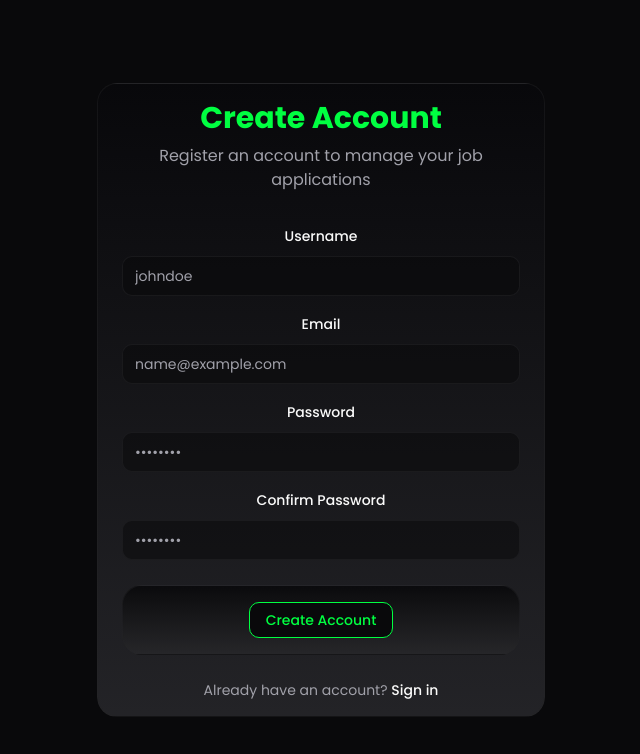
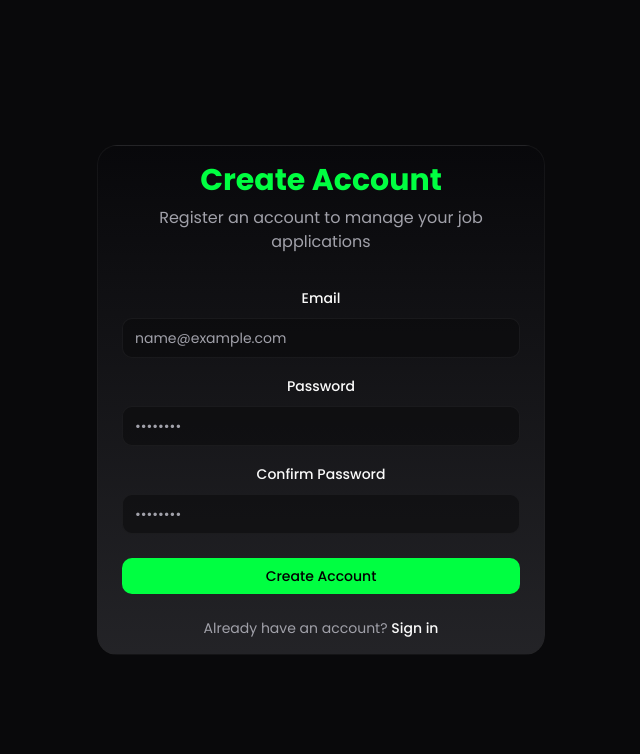
Before and after one commit to MQasim39/nexushunt, a React (Vite) app: page /signup in a window 1280 px wide. Shown: the top 754 px of the page, without its empty margins (319-959 px from the left). Built offline with nearby package versions, Linux system fonts and the light colour scheme.

Commit message:
Fix login bug and refine UI
Addresses a bug where valid login credentials were rejected after account creation.  Removes the username field from the signup form.  Improves the visual appearance of buttons.

```diff
--- a/src/components/ui/button.tsx
+++ b/src/components/ui/button.tsx
@@ -20,7 +20,7 @@ const buttonVariants = cva(
           "bg-secondary text-secondary-foreground hover:bg-secondary/80",
         ghost: "hover:bg-accent hover:text-accent-foreground",
         link: "text-primary underline-offset-4 hover:underline",
-        neon: "bg-background text-neon border border-neon hover:bg-neon/10 transition-colors",
+        neon: "bg-neon text-black hover:bg-neon/90 hover:text-black/90 transition-colors",
       },
       size: {
         default: "h-9 px-4 py-2",
@@ -48,13 +48,11 @@ const Button = React.forwardRef<HTMLButtonElement, ButtonProps>(
 
     if (variant === "neon" || variant === "default") {
       return (
-        <StarBorder as={asChild ? Slot : "button"} color="#00FF41" className={className}>
-          <Comp
-            className={cn(buttonVariants({ variant, size, className: "" }))}
-            ref={ref}
-            {...props}
-          />
-        </StarBorder>
+        <Comp
+          className={cn(buttonVariants({ variant, size, className }))}
+          ref={ref}
+          {...props}
+        />
       )
     }
 
--- a/src/contexts/AuthContext.tsx
+++ b/src/contexts/AuthContext.tsx
@@ -15,7 +15,7 @@ type AuthContextType = {
   session: Session | null;
   loading: boolean;
   login: (email: string, password: string, remember?: boolean) => Promise<void>;
-  signup: (email: string, username: string, password: string) => Promise<void>;
+  signup: (email: string, password: string) => Promise<void>; // Removed username parameter
   logout: () => Promise<void>;
   resetPassword: (email: string) => Promise<void>;
   updateProfile: (data: Partial<AuthUser>) => Promise<void>;
@@ -27,7 +27,7 @@ const AuthContext = createContext<AuthContextType | undefined>(undefined);
 export const AuthProvider: React.FC<{ children: React.ReactNode }> = ({ children }) => {
   const [user, setUser] = useState<AuthUser | null>(null);
   const [session, setSession] = useState<Session | null>(null);
-  const [loading, setLoading] = useState(false); // Changed from true to false
+  const [loading, setLoading] = useState(false);
 
   useEffect(() => {
     // Get initial session
@@ -73,7 +73,7 @@ export const AuthProvider: React.FC<{ children: React.ReactNode }> = ({ children
       setUser({
         id: authUser.id,
         email: authUser.email || '',
-        username: data.username || '',
+        username: data?.username || '',
       });
     } catch (error) {
       console.error('Error fetching user profile:', error);
@@ -103,24 +103,23 @@ export const AuthProvider: React.FC<{ children: React.ReactNode }> = ({ children
         throw new Error("Authentication failed");
       }
 
+      toast.success("Successfully logged in");
+
       // Wait for auth state to update fully
       await fetchUserProfile(data.user);
-      // Navigate to dashboard immediately after successful login
-      // Add small timeout to ensure state is fully updated
-    setTimeout(() => {
+
+      // Navigate to dashboard after successful login
       window.location.href = '/dashboard';
-      toast.success("Successfully logged in"); }, 500);
 
     } catch (error: any) {
+      console.error("Login error:", error);
       setLoading(false);
       toast.error(error.message || "Login failed");
-      throw error;
-    } finally {
-      setLoading(false);
     }
   };
-  const signup = async (email: string, username: string, password: string) => {
-    if (!email || !username || !password) {
+
+  const signup = async (email: string, password: string) => {
+    if (!email || !password) {
       toast.error("Please fill in all fields");
       return;
     }
@@ -132,13 +131,13 @@ export const AuthProvider: React.FC<{ children: React.ReactNode }> = ({ children
       const { data, error } = await supabase.auth.signUp({
         email: email.trim().toLowerCase(),
         password,
-        options: {
-          data: { username }
-        }
       });
 
       if (error) throw error;
       if (!data?.user?.id) throw new Error('Failed to create user account');
+
+      // Generate a username from the email
+      const username = email.split('@')[0];
 
       // Then create the profile
       const { error: profileError } = await supabase
@@ -155,7 +154,7 @@ export const AuthProvider: React.FC<{ children: React.ReactNode }> = ({ children
         return;
       }
 
-      toast.success("Account created successfully!");
+      toast.success("Account created successfully! Please log in.");
 
       // Navigate to login page
       window.location.href = '/login';
--- a/src/pages/Login.tsx
+++ b/src/pages/Login.tsx
@@ -27,7 +27,6 @@ const Login = () => {
     }
     try {
       await login(email, password, rememberMe);
-      navigate("/dashboard");
     } catch (error) {
       // Error is handled in the auth context
     }
@@ -93,14 +92,16 @@ const Login = () => {
               </div>
             </div>
 
+            <div className="flex justify-center">
               <Button
                 type="submit"
                 variant="neon"
-              className="w-full"
+                className="bg-transparent border border-neon text-neon hover:bg-neon/10 px-8"
                 disabled={loading}
               >
                 {loading ? "Signing in..." : "Sign in"}
               </Button>
+            </div>
 
             <div className="text-center text-sm">
               <span className="text-muted-foreground">Don't have an account?</span>{" "}
--- a/src/pages/Signup.tsx
+++ b/src/pages/Signup.tsx
@@ -11,7 +11,6 @@ import { StarBorder } from "@/components/ui/star-border";
 const Signup = () => {
   const navigate = useNavigate();
   const { signup, loading } = useAuth();
-  const [username, setUsername] = useState("");
   const [email, setEmail] = useState("");
   const [password, setPassword] = useState("");
   const [confirmPassword, setConfirmPassword] = useState("");
@@ -19,7 +18,7 @@ const Signup = () => {
   const handleSubmit = async (e: React.FormEvent) => {
     e.preventDefault();
 
-    if (!username || !email || !password || !confirmPassword) {
+    if (!email || !password || !confirmPassword) {
       toast.error("Please fill in all fields");
       return;
     }
@@ -35,8 +34,8 @@ const Signup = () => {
     }
 
     try {
-      await signup(email, username, password);
-      navigate("/dashboard");
+      await signup(email, password);
+      navigate("/login");
     } catch (error) {
       // Error is handled in the auth context
     }
@@ -55,19 +54,6 @@ const Signup = () => {
 
           <form className="space-y-6" onSubmit={handleSubmit}>
             <div className="space-y-4">
-              <div className="space-y-2">
-                <Label htmlFor="username">Username</Label>
-                <Input
-                  id="username"
-                  type="text"
-                  placeholder="johndoe"
-                  value={username}
-                  onChange={(e) => setUsername(e.target.value)}
-                  className="bg-background/50 border-border/50 focus:border-neon focus:ring-neon/20"
-                  required
-                />
-              </div>
-
               <div className="space-y-2">
                 <Label htmlFor="email">Email</Label>
                 <Input
```
Lines whose indentation alone changed are shown as unchanged.
